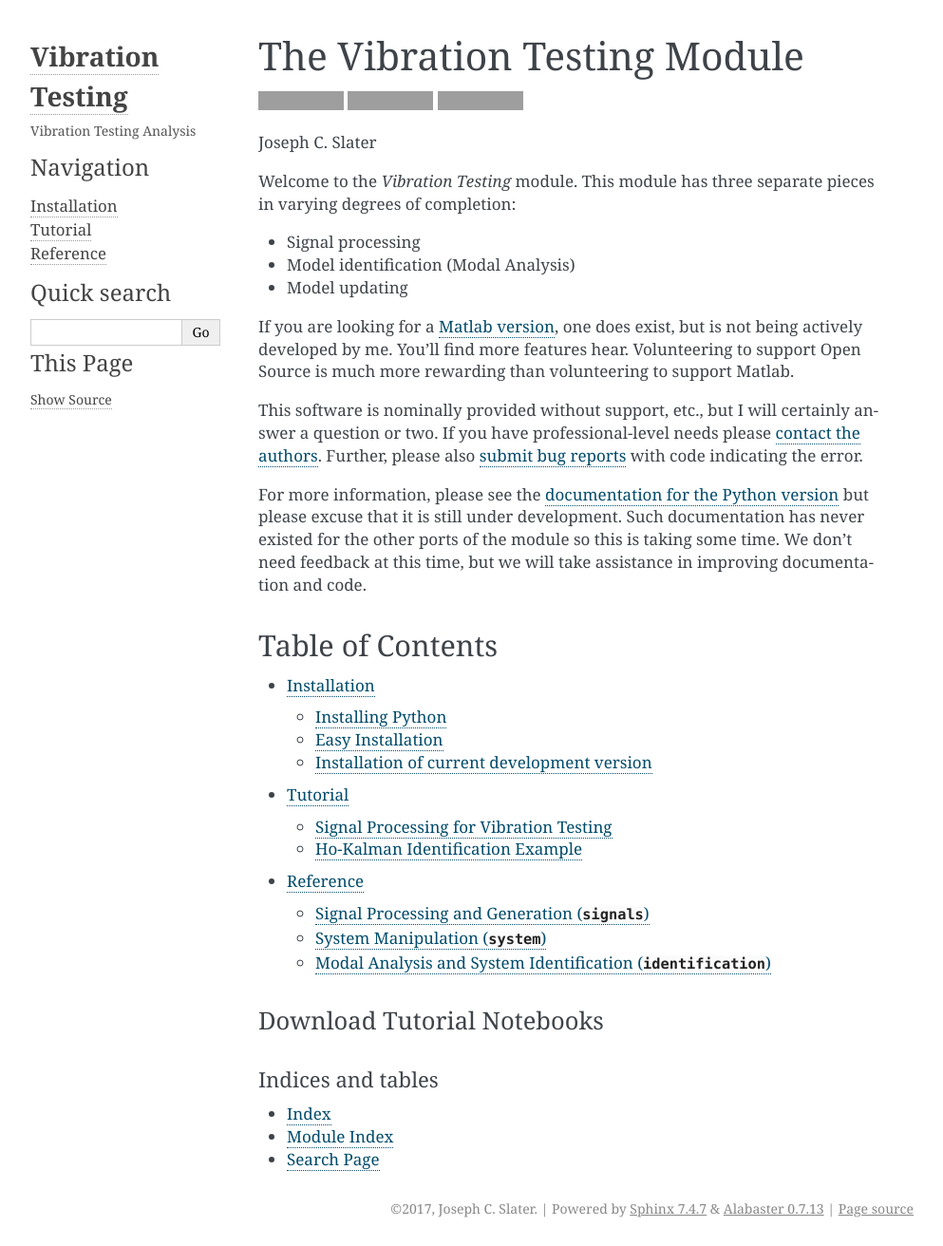
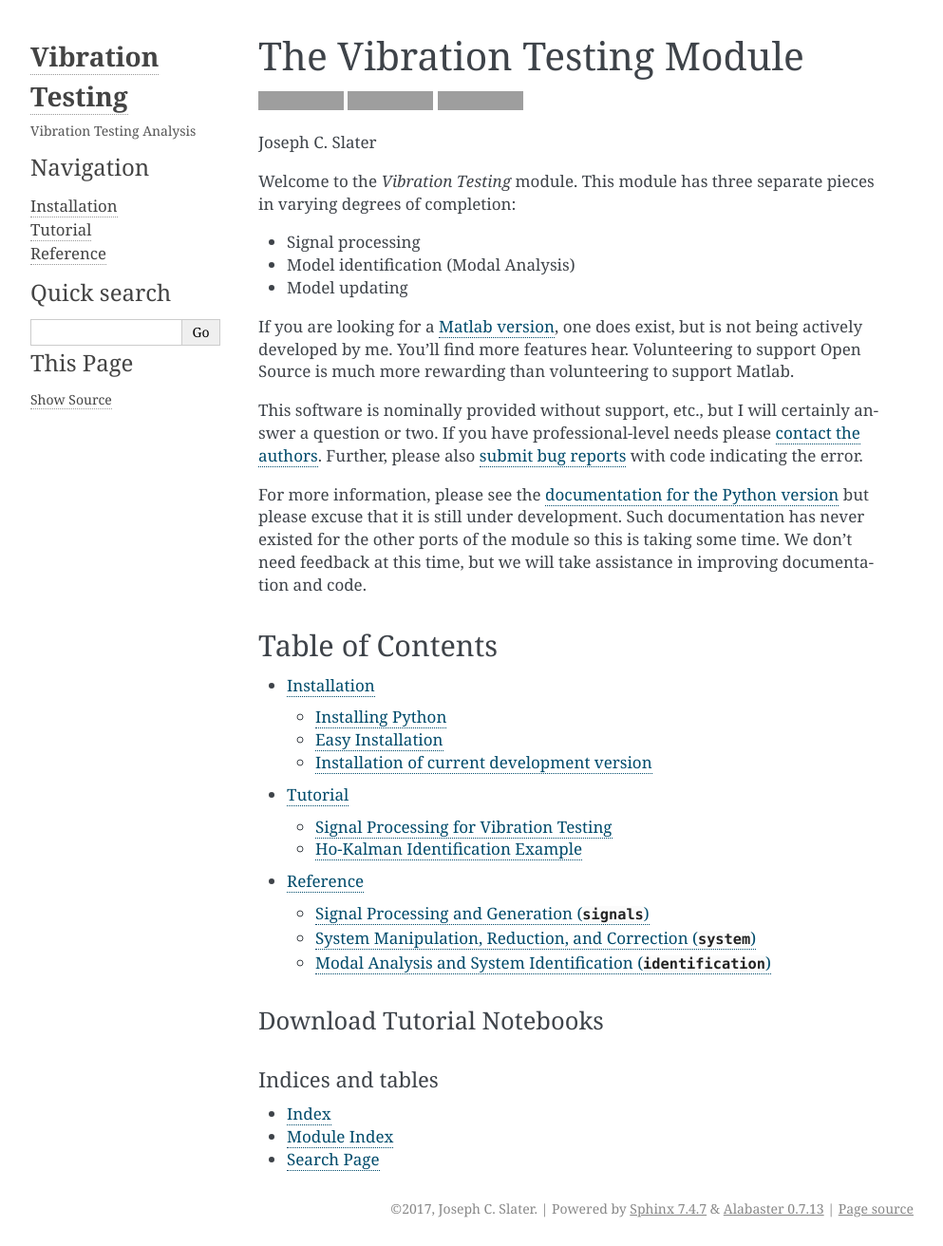
Before and after one commit to Vibration-Testing/vibrationtesting, a Sphinx documentation site: the page built from docs/index.rst, in a window 1280 px wide. Shown: the whole page at 95% size, without its empty margins (148-1141 px from the left). Built offline with Sphinx 7.4.7, drawn with Linux system fonts in a browser that asks for light colours; grey boxes are pictures that could not be loaded.

Commit message:
Better section name

```diff
--- a/docs/reference/system.rst
+++ b/docs/reference/system.rst
@@ -1,5 +1,5 @@
-System Manipulation (:mod:`system`)
------------------------------------
+System Manipulation, Reduction, and Correction (:mod:`system`)
+--------------------------------------------------------------
 
 .. sectionauthor:: Joseph C. Slater
 
```
